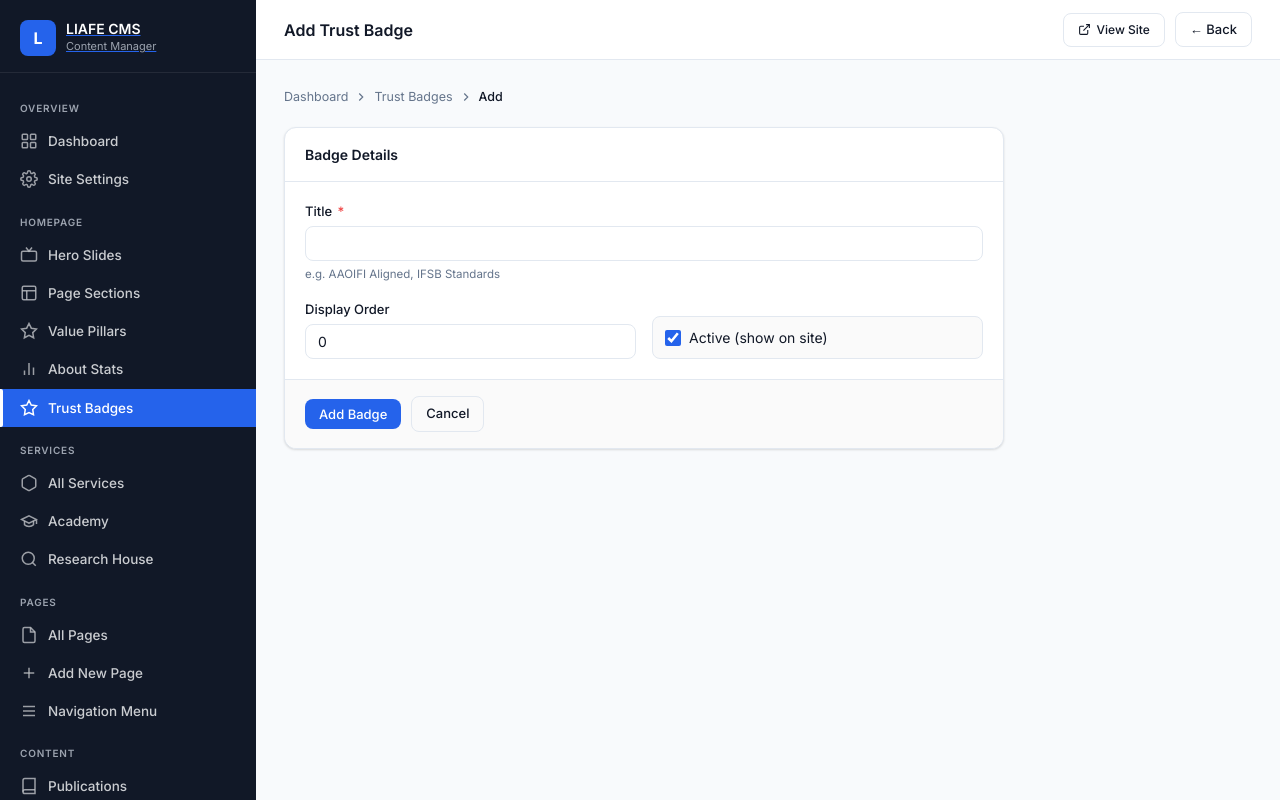
After one commit to Lahsasna1/Liafe-website, a Django app: page /dashboard/trust-badges/add/ in a window 1280 px wide. The commit adds this page. Run offline with Django 5.2, Linux system fonts and the light colour scheme; the visitor is signed in with stand-in values (Sample User, id 1); data comes from the database, SQL or seed files in the repository; data that the repository does not hold is empty; some libraries are stand-ins or nearby versions.

Commit message:
Make the homepage trust strip fully dashboard-editable
The trust strip ("Trusted across UK · MENA · Asia" + 4 badges) was
entirely hardcoded with nothing to attach it to. Adds a TrustBadge
model with full CRUD (list/add/edit/delete, matching the existing
ValuePillar/HeroSlide pattern exactly) for the badges, and a new
"Trust Strip" entry in HomepageSection for the leading label — reuses
the same singleton-per-name mechanism already powering hero/about/etc
rather than adding a one-off field elsewhere.

A data migration seeds the current 4 badges + label so this is a
zero-visual-change deploy.

Third step of making the whole site's navigation/button text
dashboard-editable end to end (see Phase 1/2 commits).

Co-Authored-By: Claude Sonnet 5 <noreply@anthropic.com>

```diff
--- a/core/models.py
+++ b/core/models.py
@@ -63,6 +63,7 @@ class HomepageSection(models.Model):
         ("why_choose_us", "Why Choose Us"),
         ("approach",      "Approach"),
         ("cta",           "CTA"),
+        ("trust_strip",   "Trust Strip"),
     ]
     section_name     = models.CharField(max_length=64, choices=SECTION_CHOICES, unique=True)
     title            = models.CharField(max_length=300, blank=True)
@@ -142,3 +143,19 @@ class ValuePillar(models.Model):
 
     def __str__(self):
         return self.title
+
+
+class TrustBadge(models.Model):
+    title      = models.CharField(max_length=100, help_text="e.g. 'AAOIFI Aligned'")
+    is_active  = models.BooleanField(default=True)
+    order      = models.PositiveSmallIntegerField(default=0)
+    created_at = models.DateTimeField(auto_now_add=True)
+    updated_at = models.DateTimeField(auto_now=True)
+
+    class Meta:
+        ordering = ["order"]
+        verbose_name = "Trust Badge"
+        verbose_name_plural = "Trust Badges"
+
+    def __str__(self):
+        return self.title
--- a/core/views.py
+++ b/core/views.py
@@ -1,5 +1,5 @@
 from django.shortcuts import render
-from .models import HomepageSection, ValuePillar, HeroSlide, AboutStat
+from .models import HomepageSection, ValuePillar, HeroSlide, AboutStat, TrustBadge
 from services.models import Service
 from publications.models import Publication
 
@@ -11,6 +11,7 @@ def home(request):
     hero_slides   = HeroSlide.objects.filter(is_active=True)
     featured_pubs = Publication.objects.filter(is_active=True, is_featured=True)[:4]
     about_stats   = AboutStat.objects.filter(is_active=True)
+    trust_badges  = TrustBadge.objects.filter(is_active=True)
     return render(request, 'pages/home.html', {
         'sections':     sections,
         'services':     services,
@@ -18,4 +19,5 @@ def home(request):
         'hero_slides':  hero_slides,
         'featured_pubs': featured_pubs,
         'about_stats':  about_stats,
+        'trust_badges': trust_badges,
     })
--- a/dashboard/forms.py
+++ b/dashboard/forms.py
@@ -1,5 +1,5 @@
 from django import forms
-from core.models import SiteSetting, HomepageSection, HeroSlide, ValuePillar, AboutStat
+from core.models import SiteSetting, HomepageSection, HeroSlide, ValuePillar, AboutStat, TrustBadge
 from services.models import Service, ServiceFeature, CourseCategory, Course, ResearchCategory, ResearchProject
 from publications.models import Publication
 from messages_app.models import Inquiry, ContactPage
@@ -36,6 +36,12 @@ class ValuePillarForm(forms.ModelForm):
         model = ValuePillar
         exclude = ['created_at', 'updated_at']
         widgets = {'description': forms.Textarea(attrs={'rows': 3})}
+
+
+class TrustBadgeForm(forms.ModelForm):
+    class Meta:
+        model = TrustBadge
+        exclude = ['created_at', 'updated_at']
 
 
 class AboutStatForm(forms.ModelForm):
--- a/dashboard/urls.py
+++ b/dashboard/urls.py
@@ -23,6 +23,10 @@ urlpatterns = [
     path('value-pillars/add/',                  views.value_pillar_form,         name='value_pillar_add'),
     path('value-pillars/<int:pk>/edit/',        views.value_pillar_form,         name='value_pillar_edit'),
     path('value-pillars/<int:pk>/delete/',      views.value_pillar_delete,       name='value_pillar_delete'),
+    path('trust-badges/',                       views.trust_badges,              name='trust_badges'),
+    path('trust-badges/add/',                   views.trust_badge_form,          name='trust_badge_add'),
+    path('trust-badges/<int:pk>/edit/',         views.trust_badge_form,          name='trust_badge_edit'),
+    path('trust-badges/<int:pk>/delete/',       views.trust_badge_delete,        name='trust_badge_delete'),
 
     # About stats
     path('about-stats/',                        views.about_stats,               name='about_stats'),
--- a/dashboard/views.py
+++ b/dashboard/views.py
@@ -4,13 +4,13 @@ from django.contrib import messages
 from django.urls import reverse
 from django.http import JsonResponse
 
-from core.models import SiteSetting, HomepageSection, HeroSlide, ValuePillar, AboutStat
+from core.models import SiteSetting, HomepageSection, HeroSlide, ValuePillar, AboutStat, TrustBadge
 from pages.models import CustomPage, PageSection, SectionItem, NavigationMenuItem
 from services.models import Service, ServiceFeature, CourseCategory, Course, ResearchCategory, ResearchProject
 from publications.models import Publication
 from messages_app.models import ContactMessage, Inquiry, ContactPage
 from .forms import (
-    SiteSettingForm, HomepageSectionForm, HeroSlideForm, ValuePillarForm, AboutStatForm,
+    SiteSettingForm, HomepageSectionForm, HeroSlideForm, ValuePillarForm, AboutStatForm, TrustBadgeForm,
     CustomPageForm, PageSectionForm, SectionItemForm, NavigationMenuItemForm,
     ServiceForm, ServiceFeatureForm,
     CourseCategoryForm, CourseForm,
@@ -140,6 +140,38 @@ def value_pillar_delete(request, pk):
     return render(request, 'dashboard/confirm_delete.html', {
         'obj': obj, 'obj_name': obj.title,
         'cancel_url': reverse('dashboard:value_pillars'), 'page': 'homepage_sections',
+    })
+
+
+# ── Trust Badges ──────────────────────────────────────────────────────────────
+
+@staff_login_required
+def trust_badges(request):
+    badges = TrustBadge.objects.all()
+    return render(request, 'dashboard/trust_badges.html', {'badges': badges, 'page': 'trust_badges'})
+
+
+@staff_login_required
+def trust_badge_form(request, pk=None):
+    obj  = get_object_or_404(TrustBadge, pk=pk) if pk else None
+    form = TrustBadgeForm(request.POST or None, instance=obj)
+    if request.method == 'POST' and form.is_valid():
+        form.save()
+        messages.success(request, 'Trust badge saved.')
+        return redirect('dashboard:trust_badges')
+    return render(request, 'dashboard/trust_badge_form.html', {'form': form, 'obj': obj, 'page': 'trust_badges'})
+
+
+@staff_login_required
+def trust_badge_delete(request, pk):
+    obj = get_object_or_404(TrustBadge, pk=pk)
+    if request.method == 'POST':
+        obj.delete()
+        messages.success(request, 'Trust badge deleted.')
+        return redirect('dashboard:trust_badges')
+    return render(request, 'dashboard/confirm_delete.html', {
+        'obj': obj, 'obj_name': obj.title,
+        'cancel_url': reverse('dashboard:trust_badges'), 'page': 'trust_badges',
     })
 
 
--- a/templates/dashboard/base.html
+++ b/templates/dashboard/base.html
@@ -51,6 +51,10 @@
       <a href="{% url 'dashboard:about_stats' %}" class="sb-item {% if page == 'about_stats' %}active{% endif %}">
         <svg class="sb-icon" viewBox="0 0 24 24" fill="none" stroke="currentColor" stroke-width="2"><line x1="18" y1="20" x2="18" y2="10"/><line x1="12" y1="20" x2="12" y2="4"/><line x1="6" y1="20" x2="6" y2="14"/></svg>
         About Stats
+      </a>
+      <a href="{% url 'dashboard:trust_badges' %}" class="sb-item {% if page == 'trust_badges' %}active{% endif %}">
+        <svg class="sb-icon" viewBox="0 0 24 24" fill="none" stroke="currentColor" stroke-width="2"><path d="M12 2l3 6 7 1-5 5 1 7-6-3-6 3 1-7-5-5 7-1 3-6z"/></svg>
+        Trust Badges
       </a>
 
       <!-- ── Services ── -->
--- /dev/null
+++ b/templates/dashboard/trust_badge_form.html
@@ -0,0 +1,41 @@
+{% extends "dashboard/base.html" %}
+{% block title %}{% if obj %}Edit Badge{% else %}Add Badge{% endif %}{% endblock %}
+{% block topbar_title %}{% if obj %}Edit Trust Badge{% else %}Add Trust Badge{% endif %}{% endblock %}
+{% block topbar_actions %}<a href="{% url 'dashboard:trust_badges' %}" class="tb-btn tb-btn-outline">← Back</a>{% endblock %}
+
+{% block content %}
+<div class="db-breadcrumb">
+  <a href="{% url 'dashboard:overview' %}">Dashboard</a>
+  <svg width="14" height="14" viewBox="0 0 24 24" fill="none" stroke="currentColor" stroke-width="2"><polyline points="9 18 15 12 9 6"/></svg>
+  <a href="{% url 'dashboard:trust_badges' %}">Trust Badges</a>
+  <svg width="14" height="14" viewBox="0 0 24 24" fill="none" stroke="currentColor" stroke-width="2"><polyline points="9 18 15 12 9 6"/></svg>
+  <span>{% if obj %}Edit{% else %}Add{% endif %}</span>
+</div>
+
+<form method="post">
+  {% csrf_token %}
+  <div class="db-card" style="max-width:720px;">
+    <div class="db-card-header"><div class="db-card-title">Badge Details</div></div>
+    <div class="db-card-body">
+      <div class="form-grid">
+        <div class="form-field form-full">
+          <label class="form-label">Title <span class="required">*</span></label>
+          {{ form.title }}{% if form.title.errors %}<div class="form-error">{{ form.title.errors|join:", " }}</div>{% endif %}
+          <div class="form-hint">e.g. AAOIFI Aligned, IFSB Standards</div>
+        </div>
+        <div class="form-field">
+          <label class="form-label">Display Order</label>{{ form.order }}
+        </div>
+        <div class="form-field" style="justify-content:flex-end;">
+          <div class="check-row">{{ form.is_active }}<label for="{{ form.is_active.id_for_label }}">Active (show on site)</label></div>
+        </div>
+      </div>
+    </div>
+    <div class="form-actions">
+      <button type="submit" class="tb-btn tb-btn-primary">{% if obj %}Save Changes{% else %}Add Badge{% endif %}</button>
+      <a href="{% url 'dashboard:trust_badges' %}" class="tb-btn tb-btn-outline">Cancel</a>
+      {% if obj %}<a href="{% url 'dashboard:trust_badge_delete' obj.pk %}" class="tb-btn tb-btn-danger" style="margin-left:auto;">Delete</a>{% endif %}
+    </div>
+  </div>
+</form>
+{% endblock %}
```
Also changed, not shown: core/admin.py (+9 -1 lines), templates/dashboard/trust_badges.html (added, +55 -0 lines), templates/pages/home.html (+4 -5 lines), core/migrations/0006_trustbadge.py (added), core/migrations/0007_seed_trust_badges.py (added).
